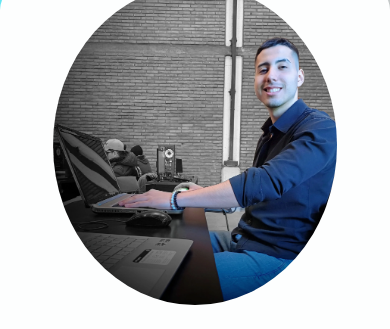
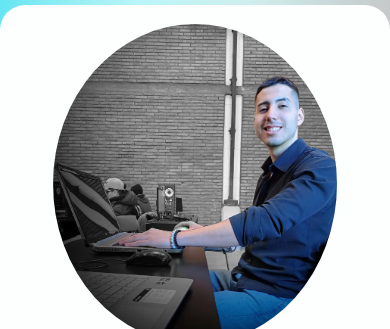
Before and after one commit to Facundo-Maciel/mi-portfolio, a website built with Vite: page index.html in a window 390 px wide. Shown: the part 42-371 px from the top of the page. Built offline with nearby package versions, Linux system fonts and the light colour scheme.

Commit message:
arregle algunas cosas visuales

```diff
--- a/src/style.css
+++ b/src/style.css
@@ -204,7 +204,8 @@ body{
     justify-content: center;
     width: 100%;
     flex-direction: column-reverse;
-    position: relative;
+    margin-top: 5%;
+    padding-top: 5%;
   }
 
   .hijoa{
@@ -240,4 +241,8 @@ body{
     text-align: center;
     flex-direction: column;
   }
+
+  .icono{
+    padding-bottom: 10%;
+  }
 }
```
